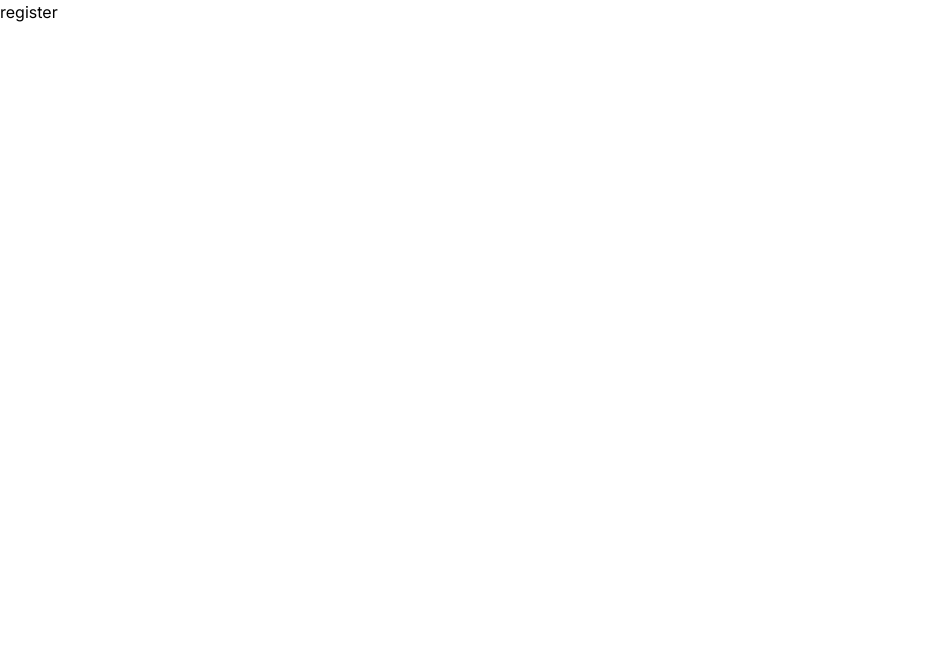
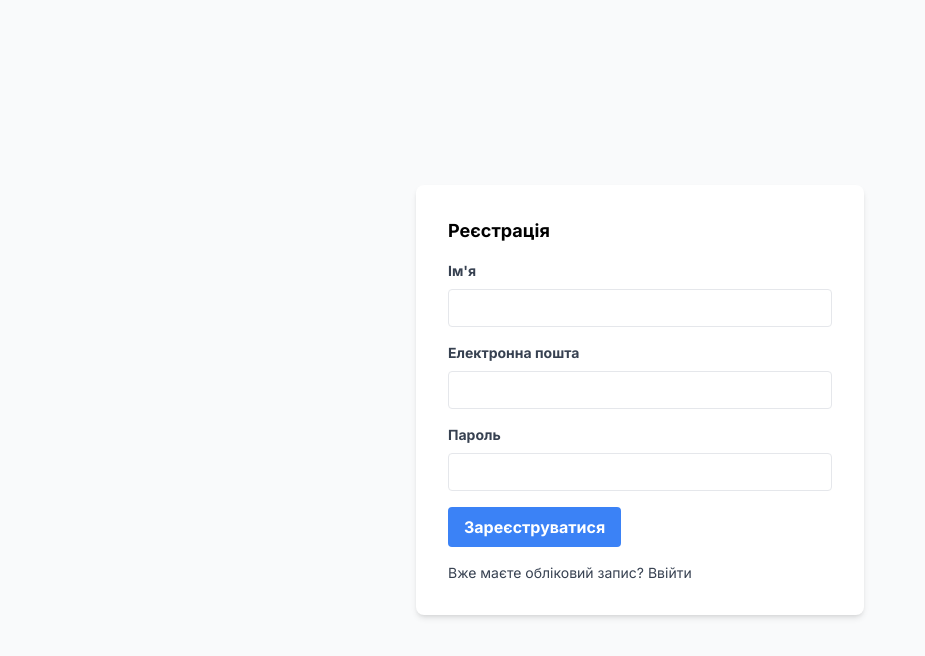
Before and after one commit to mezgoodle/FundFriend, a Next.js app in the folder frontend/: page /auth/register in a window 1280 px wide. Shown: the top 656 px of the page, without its empty margins (0-925 px from the left). Built offline with nearby package versions, Linux system fonts and the light colour scheme.

Commit message:
Write components for auth

```diff
--- a/frontend/app/auth/login/page.jsx
+++ b/frontend/app/auth/login/page.jsx
@@ -1,7 +1,65 @@
-import React from "react";
+"use client";
+import React, { useState } from "react";
+import Link from "next/link";
 
-const login = () => {
-  return <div>login</div>;
-};
+function Login() {
+  const [email, setEmail] = useState("");
+  const [password, setPassword] = useState("");
 
-export default login;
+  const handleLogin = async (event) => {
+    event.preventDefault();
+  };
+
+  return (
+    <div className="min-h-screen flex items-center justify-center bg-gray-50">
+      <div className="max-w-md w-full p-8 bg-white rounded-lg shadow-md mx-auto">
+        <h2 className="text-lg font-bold mb-4">Вхід</h2>
+        <form onSubmit={handleLogin}>
+          <div className="mb-4">
+            <label
+              className="block text-gray-700 text-sm font-bold mb-2"
+              htmlFor="email"
+            >
+              Електронна пошта
+            </label>
+            <input
+              id="email"
+              type="email"
+              value={email}
+              onChange={(event) => setEmail(event.target.value)}
+              className="appearance-none border rounded w-full py-2 px-3 text-gray-700 leading-tight focus:outline-none focus:shadow-outline"
+            />
+          </div>
+          <div className="mb-4">
+            <label
+              className="block text-gray-700 text-sm font-bold mb-2"
+              htmlFor="password"
+            >
+              Пароль
+            </label>
+            <input
+              id="password"
+              type="password"
+              value={password}
+              onChange={(event) => setPassword(event.target.value)}
+              className="appearance-none border rounded w-full py-2 px-3 text-gray-700 leading-tight focus:outline-none focus:shadow-outline"
+            />
+          </div>
+          <button
+            type="submit"
+            className="bg-blue-500 hover:bg-blue-700 text-white font-bold py-2 px-4 rounded focus:outline-none focus:shadow-outline"
+          >
+            Ввійти
+          </button>
+          <p className="text-sm text-gray-700 mt-4">
+            <Link href="/auth/register">
+              Не маєте облікового запису? Зареєструватися
+            </Link>
+          </p>
+        </form>
+      </div>
+    </div>
+  );
+}
+
+export default Login;
--- a/frontend/app/auth/register/page.jsx
+++ b/frontend/app/auth/register/page.jsx
@@ -1,7 +1,79 @@
-import React from "react";
+"use client";
+import React, { useState } from "react";
+import Link from "next/link";
 
-const register = () => {
-  return <div>register</div>;
-};
+function Register() {
+  const [name, setName] = useState("");
+  const [email, setEmail] = useState("");
+  const [password, setPassword] = useState("");
 
-export default register;
+  const handleRegister = async (event) => {
+    event.preventDefault();
+  };
+
+  return (
+    <div className="min-h-screen flex items-center justify-center bg-gray-50">
+      <div className="max-w-md w-full p-8 bg-white rounded-lg shadow-md mx-auto">
+        <h2 className="text-lg font-bold mb-4">Реєстрація</h2>
+        <form onSubmit={handleRegister}>
+          <div className="mb-4">
+            <label
+              className="block text-gray-700 text-sm font-bold mb-2"
+              htmlFor="name"
+            >
+              Ім'я
+            </label>
+            <input
+              id="name"
+              type="text"
+              value={name}
+              onChange={(event) => setName(event.target.value)}
+              className="appearance-none border rounded w-full py-2 px-3 text-gray-700 leading-tight focus:outline-none focus:shadow-outline"
+            />
+          </div>
+          <div className="mb-4">
+            <label
+              className="block text-gray-700 text-sm font-bold mb-2"
+              htmlFor="email"
+            >
+              Електронна пошта
+            </label>
+            <input
+              id="email"
+              type="email"
+              value={email}
+              onChange={(event) => setEmail(event.target.value)}
+              className="appearance-none border rounded w-full py-2 px-3 text-gray-700 leading-tight focus:outline-none focus:shadow-outline"
+            />
+          </div>
+          <div className="mb-4">
+            <label
+              className="block text-gray-700 text-sm font-bold mb-2"
+              htmlFor="password"
+            >
+              Пароль
+            </label>
+            <input
+              id="password"
+              type="password"
+              value={password}
+              onChange={(event) => setPassword(event.target.value)}
+              className="appearance-none border rounded w-full py-2 px-3 text-gray-700 leading-tight focus:outline-none focus:shadow-outline"
+            />
+          </div>
+          <button
+            type="submit"
+            className="bg-blue-500 hover:bg-blue-700 text-white font-bold py-2 px-4 rounded focus:outline-none focus:shadow-outline"
+          >
+            Зареєструватися
+          </button>
+          <p className="text-sm text-gray-700 mt-4">
+            <Link href="/auth/login">Вже маєте обліковий запис? Ввійти</Link>
+          </p>
+        </form>
+      </div>
+    </div>
+  );
+}
+
+export default Register;
```
